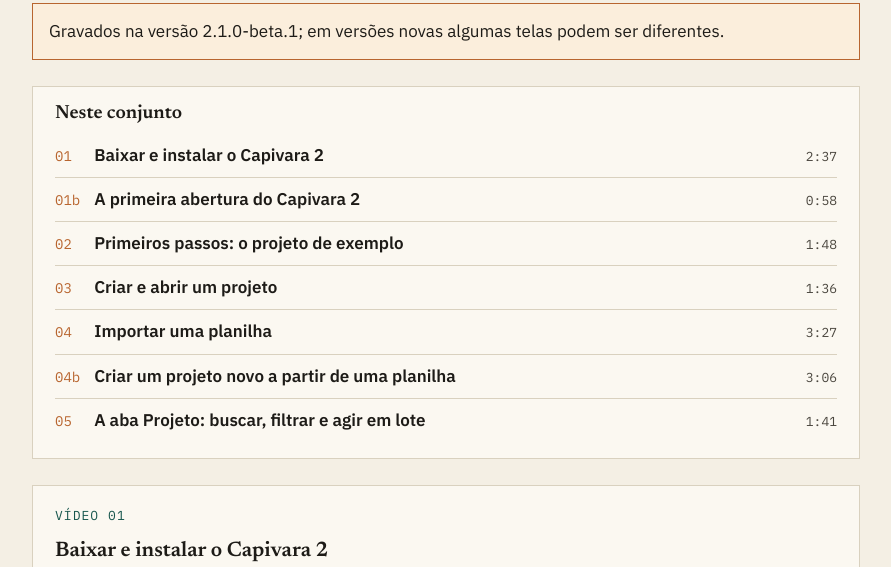
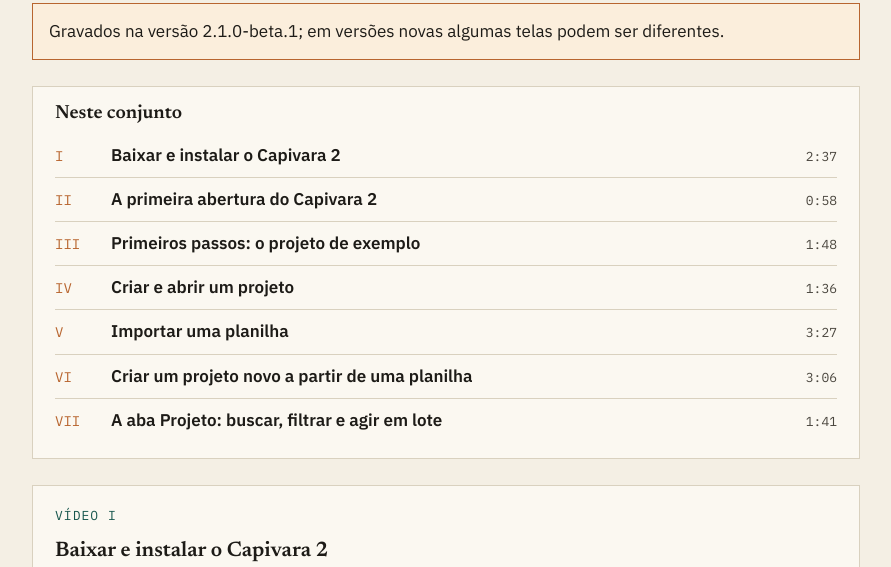
Before and after one commit to policronias/capivara, a plain HTML site: page videos/index.html in a window 1280 px wide. Shown: the part 573-1140 px from the top of the page, without its empty margins (194-1085 px from the left). Drawn offline with Linux system fonts and the light colour scheme.

Commit message:
Vídeos-tutorial: 01, 01b, 02, 03, 04, 04b, 05

```diff
--- a/videos/index.html
+++ b/videos/index.html
@@ -81,7 +81,7 @@
   .sumario li:first-child { border-top: 0; }
   .sumario a { display: flex; gap: 14px; align-items: baseline; padding: 8px 0; color: var(--tinta); text-decoration: none; }
   .sumario a:hover .t, .sumario a:focus-visible .t { color: var(--rio); text-decoration: underline; }
-  .sumario .n { font-family: "IBM Plex Mono", monospace; font-size: 14px; color: var(--barro); min-width: 3ch; }
+  .sumario .n { font-family: "IBM Plex Mono", monospace; font-size: 14px; color: var(--barro); min-width: 5ch; }
   .sumario .t { flex: 1; font-weight: 600; }
   .sumario .d { font-family: "IBM Plex Mono", monospace; font-size: 13px; color: var(--tinta2); }
 
@@ -118,16 +118,16 @@
   <h2>Tutoriais</h2>
   <div class="aviso"><p>Gravados na versão 2.1.0-beta.1; em versões novas algumas telas podem ser diferentes.</p></div>
   <nav class="sumario" aria-label="Sumário dos vídeos"><h3>Neste conjunto</h3><ol>
-<li><a href="#instalacao"><span class="n">01</span><span class="t">Baixar e instalar o Capivara 2</span><span class="d">2:37</span></a></li>
-<li><a href="#primeira-abertura"><span class="n">01b</span><span class="t">A primeira abertura do Capivara 2</span><span class="d">0:58</span></a></li>
-<li><a href="#primeiros-passos"><span class="n">02</span><span class="t">Primeiros passos: o projeto de exemplo</span><span class="d">1:48</span></a></li>
-<li><a href="#criar-e-abrir-projeto"><span class="n">03</span><span class="t">Criar e abrir um projeto</span><span class="d">1:36</span></a></li>
-<li><a href="#importar-planilha"><span class="n">04</span><span class="t">Importar uma planilha</span><span class="d">3:27</span></a></li>
-<li><a href="#projeto-novo-de-planilha"><span class="n">04b</span><span class="t">Criar um projeto novo a partir de uma planilha</span><span class="d">3:06</span></a></li>
-<li><a href="#aba-projeto"><span class="n">05</span><span class="t">A aba Projeto: buscar, filtrar e agir em lote</span><span class="d">1:41</span></a></li>
+<li><a href="#instalacao"><span class="n">I</span><span class="t">Baixar e instalar o Capivara 2</span><span class="d">2:37</span></a></li>
+<li><a href="#primeira-abertura"><span class="n">II</span><span class="t">A primeira abertura do Capivara 2</span><span class="d">0:58</span></a></li>
+<li><a href="#primeiros-passos"><span class="n">III</span><span class="t">Primeiros passos: o projeto de exemplo</span><span class="d">1:48</span></a></li>
+<li><a href="#criar-e-abrir-projeto"><span class="n">IV</span><span class="t">Criar e abrir um projeto</span><span class="d">1:36</span></a></li>
+<li><a href="#importar-planilha"><span class="n">V</span><span class="t">Importar uma planilha</span><span class="d">3:27</span></a></li>
+<li><a href="#projeto-novo-de-planilha"><span class="n">VI</span><span class="t">Criar um projeto novo a partir de uma planilha</span><span class="d">3:06</span></a></li>
+<li><a href="#aba-projeto"><span class="n">VII</span><span class="t">A aba Projeto: buscar, filtrar e agir em lote</span><span class="d">1:41</span></a></li>
 </ol></nav>
   <article class="video" id="instalacao">
-  <p class="rotulo">Vídeo 01</p>
+  <p class="rotulo">Vídeo I</p>
   <h3><a href="#instalacao">Baixar e instalar o Capivara 2</a></h3>
   <p class="ficha">Duração 2:37 · gravado na versão 2.1.0-beta.1 · No manual: capítulo 2</p>
   <video controls preload="none" poster="01-instalacao/capa.jpg" src="01-instalacao/video.mp4"></video>
@@ -146,7 +146,7 @@
 </details>
 </article>
 <article class="video" id="primeira-abertura">
-  <p class="rotulo">Vídeo 01b</p>
+  <p class="rotulo">Vídeo II</p>
   <h3><a href="#primeira-abertura">A primeira abertura do Capivara 2</a></h3>
   <p class="ficha">Duração 0:58 · gravado na versão 2.1.0-beta.1 · No manual: capítulo 2</p>
   <video controls preload="none" poster="01b-primeira-abertura/capa.jpg" src="01b-primeira-abertura/video.mp4"></video>
@@ -160,7 +160,7 @@
 </details>
 </article>
 <article class="video" id="primeiros-passos">
-  <p class="rotulo">Vídeo 02</p>
+  <p class="rotulo">Vídeo III</p>
   <h3><a href="#primeiros-passos">Primeiros passos: o projeto de exemplo</a></h3>
   <p class="ficha">Duração 1:48 · gravado na versão 2.1.0-beta.1 · No manual: seções 4.1, 4.5, 6.1</p>
   <video controls preload="none" poster="02-primeiros-passos/capa.jpg" src="02-primeiros-passos/video.mp4"></video>
@@ -177,7 +177,7 @@
 </details>
 </article>
 <article class="video" id="criar-e-abrir-projeto">
-  <p class="rotulo">Vídeo 03</p>
+  <p class="rotulo">Vídeo IV</p>
   <h3><a href="#criar-e-abrir-projeto">Criar e abrir um projeto</a></h3>
   <p class="ficha">Duração 1:36 · gravado na versão 2.1.0-beta.1 · No manual: seções 4.2, 4.3</p>
   <video controls preload="none" poster="03-criar-e-abrir-projeto/capa.jpg" src="03-criar-e-abrir-projeto/video.mp4"></video>
@@ -195,7 +195,7 @@
 </details>
 </article>
 <article class="video" id="importar-planilha">
-  <p class="rotulo">Vídeo 04</p>
+  <p class="rotulo">Vídeo V</p>
   <h3><a href="#importar-planilha">Importar uma planilha</a></h3>
   <p class="ficha">Duração 3:27 · gravado na versão 2.1.0-beta.1 · No manual: seções 4.4, 11.2, 11.3</p>
   <video controls preload="none" poster="04-importar-planilha/capa.jpg" src="04-importar-planilha/video.mp4"></video>
@@ -216,7 +216,7 @@
 </details>
 </article>
 <article class="video" id="projeto-novo-de-planilha">
-  <p class="rotulo">Vídeo 04b</p>
+  <p class="rotulo">Vídeo VI</p>
   <h3><a href="#projeto-novo-de-planilha">Criar um projeto novo a partir de uma planilha</a></h3>
   <p class="ficha">Duração 3:06 · gravado na versão 2.1.0-beta.1 · No manual: seção 4.4</p>
   <video controls preload="none" poster="04b-projeto-novo-de-planilha/capa.jpg" src="04b-projeto-novo-de-planilha/video.mp4"></video>
@@ -235,7 +235,7 @@
 </details>
 </article>
 <article class="video" id="aba-projeto">
-  <p class="rotulo">Vídeo 05</p>
+  <p class="rotulo">Vídeo VII</p>
   <h3><a href="#aba-projeto">A aba Projeto: buscar, filtrar e agir em lote</a></h3>
   <p class="ficha">Duração 1:41 · gravado na versão 2.1.0-beta.1 · No manual: capítulo 5</p>
   <video controls preload="none" poster="05-aba-projeto/capa.jpg" src="05-aba-projeto/video.mp4"></video>
```
